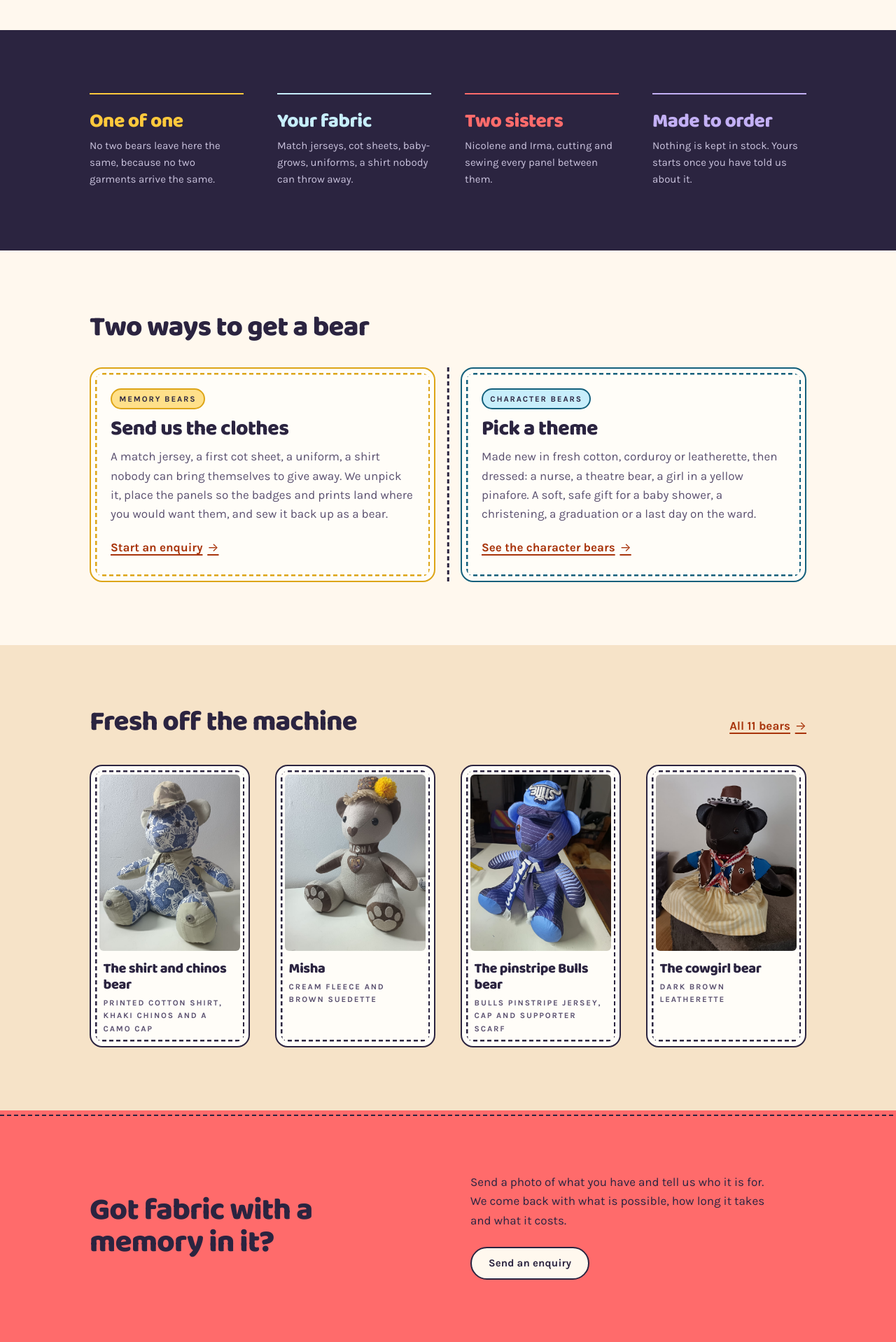
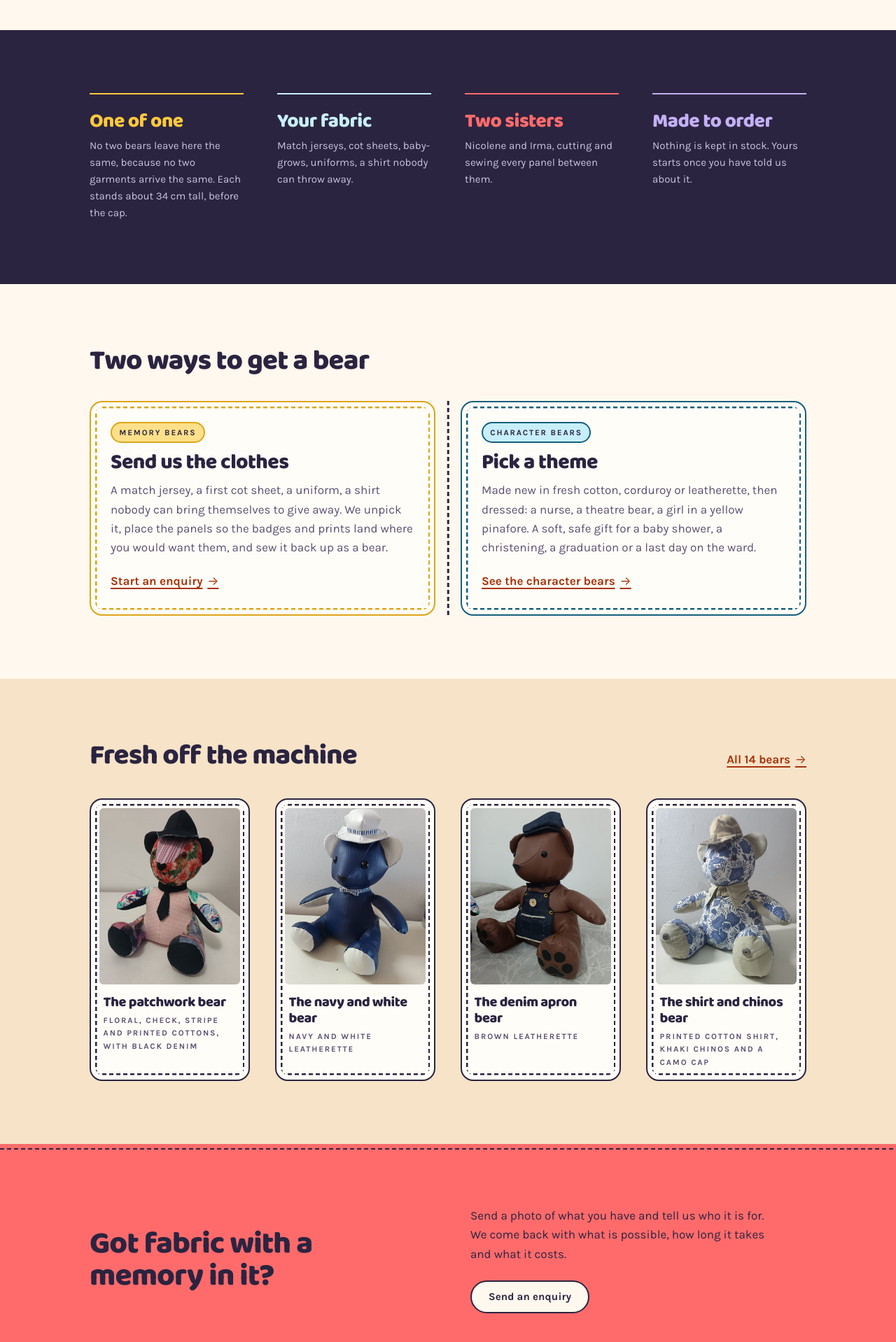
Before and after one commit to swanniegit/slap, a PHP site: page /index.php in a window 1280 px wide. Shown: the part 1082-3000 px from the top of the page at 70% size. Run offline with PHP 8.4, Linux system fonts and the light colour scheme.

Commit message:
feat: add three bears and state the 34 cm height (#11)
The denim apron bear, the navy and white bear and a patchwork bear in a
cap and tie. The gallery lead and the home page facts band now say each
bear is about 34 cm tall, not counting the cap.

Co-authored-by: Claude Opus 5.5 <noreply@anthropic.com>

```diff
--- a/gallery/index.php
+++ b/gallery/index.php
@@ -41,6 +41,7 @@ require dirname(__DIR__) . '/partials/header.php';
       <?= $madeUp['character'] ?> were made new and dressed. Yours will not look
       like any of them.
     </p>
+    <p class="lead">Each bear is about 34&nbsp;cm tall, not counting the cap or hat.</p>
 
     <nav class="chips" aria-label="Filter by what the bear was made from">
       <a class="chip<?= $made === null ? ' chip--on' : '' ?>" href="/gallery/"
--- a/lib/bears.php
+++ b/lib/bears.php
@@ -172,6 +172,45 @@ function slap_bears(): array
                 ['Kept', 'Shirt collar, Relay Jeans buttons on both foot pads'],
             ],
         ],
+        [
+            'slug'       => 'denim-apron',
+            'image'      => '/assets/img/bears/denim-apron.jpeg',
+            'name'       => 'The denim apron bear',
+            'alt'        => 'A brown leatherette teddy bear in a denim bib apron with brass eyelets, a frayed pocket and a wooden "handmade with love" button, wearing a denim flat cap and a navy bow tie',
+            'collection' => 'character',
+            'route'      => 'character',
+            'blurb'      => 'A denim bib apron laced on through brass eyelets, with a frayed pocket and a flat cap to match. The wooden button on the bib says handmade with love.',
+            'label'      => [
+                ['Made new in', 'Brown leatherette'],
+                ['Finished with', 'Denim apron and flat cap, navy bow tie, black paw pads'],
+            ],
+        ],
+        [
+            'slug'       => 'navy-and-white',
+            'image'      => '/assets/img/bears/navy-and-white.jpeg',
+            'name'       => 'The navy and white bear',
+            'alt'        => 'A navy leatherette teddy bear with white ears, inner arms and foot pads, wearing a white hat and a bow tie in matching blue and white striped ribbon',
+            'collection' => 'character',
+            'route'      => 'character',
+            'blurb'      => 'Navy leatherette with white on the ears, the inside of the arms and the foot pads. The hat band and the bow tie are cut from the same striped ribbon.',
+            'label'      => [
+                ['Made new in', 'Navy and white leatherette'],
+                ['Finished with', 'White hat, striped ribbon band and bow tie'],
+            ],
+        ],
+        [
+            'slug'       => 'patchwork-tie',
+            'image'      => '/assets/img/bears/patchwork-tie.jpeg',
+            'name'       => 'The patchwork bear',
+            'alt'        => 'A patchwork teddy bear with a floral head, a striped muzzle, a pink check body, floral arms and painted-print legs, with black denim ears and foot pads, a black denim cap and a matching tie',
+            'collection' => 'clothes',
+            'route'      => 'memory',
+            'blurb'      => 'Six different prints on one bear: florals on the head and arms, a pink check body and a stripe across the muzzle. Black denim holds it together, from the ears and foot pads to the cap and tie.',
+            'label'      => [
+                ['Made from', 'Floral, check, stripe and printed cottons, with black denim'],
+                ['Kept', 'A different print on every panel'],
+            ],
+        ],
     ];
 }
 
--- a/partials/facts.php
+++ b/partials/facts.php
@@ -10,7 +10,7 @@
 declare(strict_types=1);
 
 $facts = [
-    ['gold',  'One of one',   'No two bears leave here the same, because no two garments arrive the same.'],
+    ['gold',  'One of one',   'No two bears leave here the same, because no two garments arrive the same. Each stands about 34 cm tall, before the cap.'],
     ['sky',   'Your fabric',  'Match jerseys, cot sheets, baby-grows, uniforms, a shirt nobody can throw away.'],
     ['coral', 'Two sisters',  'Nicolene and Irma, cutting and sewing every panel between them.'],
     ['grape', 'Made to order','Nothing is kept in stock. Yours starts once you have told us about it.'],
```
Also changed, not shown: assets/img/bears/denim-apron.jpeg (added), assets/img/bears/navy-and-white.jpeg (added), assets/img/bears/patchwork-tie.jpeg (added).
